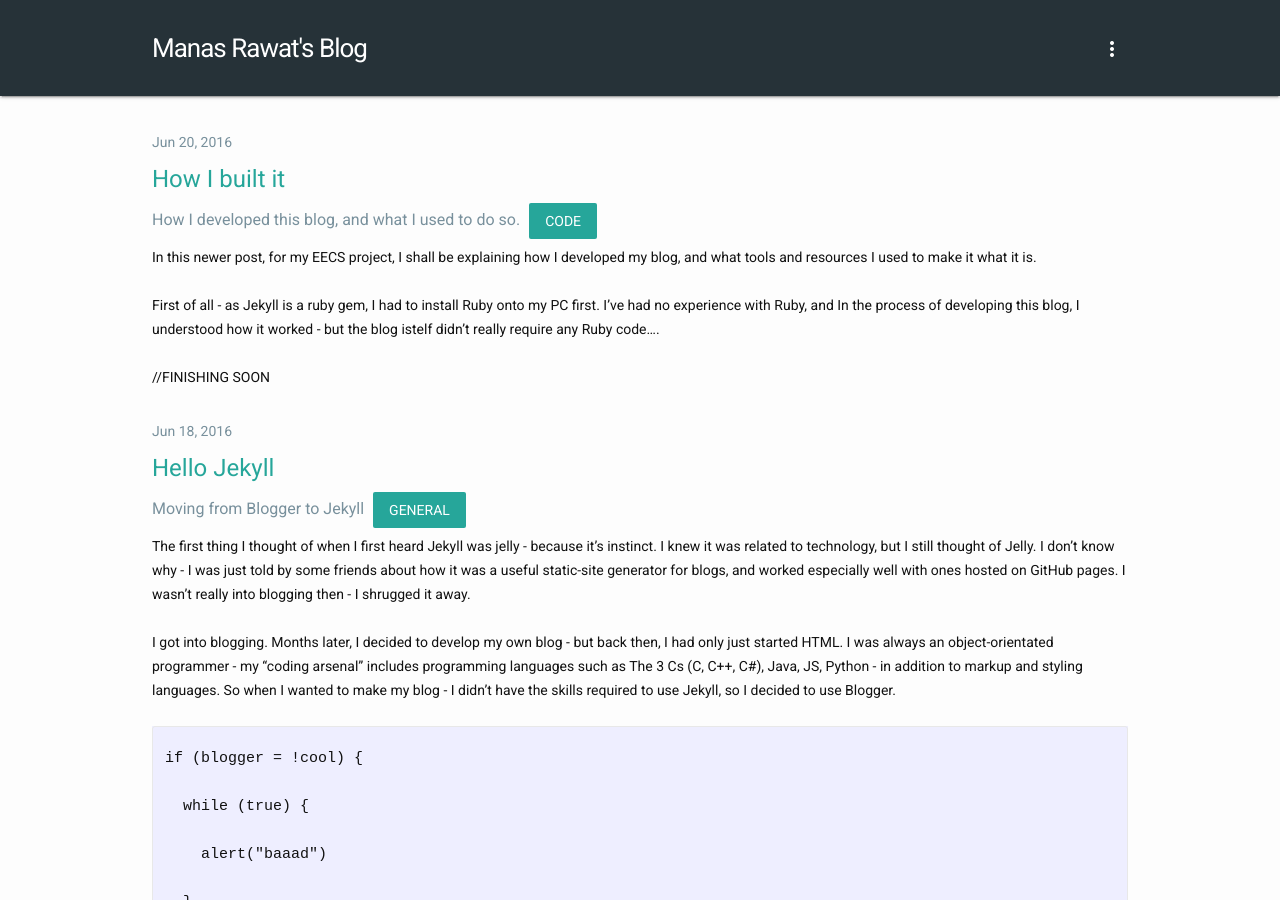
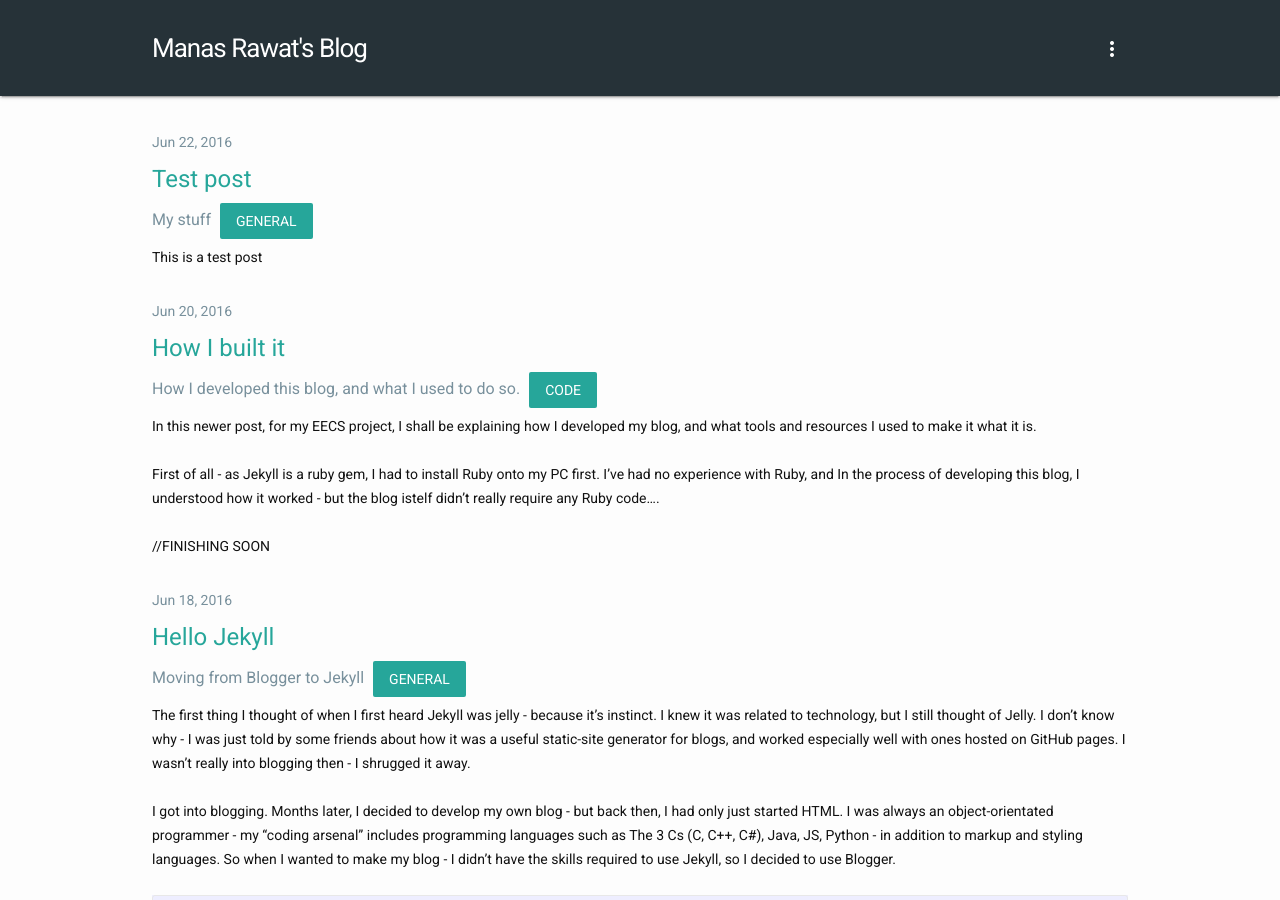
Before and after one commit to manasrawat/manasrawat.github.io, a Jekyll site: the page built from index.html, in a window 1280 px wide and 900 px high. Built offline with Jekyll 4.4.1, drawn with Linux system fonts in a browser that asks for light colours; nearby versions of some CDN libraries.

Commit message:
Archives page categorisation + links

```diff
--- a/_layouts/post.html
+++ b/_layouts/post.html
@@ -16,9 +16,9 @@ layout: default
 		<a class="post-link" itemprop="name headline">{{ page.title }}</a>
 		  <div class="post-description">
 		  <span style="margin-right: 5px;">{{ page.description }}</span>
-		  	<button class="mdl-button" style="margin-left: 5px; background-color: #26a69a; color: #ffffff; cursor: auto !important;">
+		  	<a href="/archive.html#{{ post.categories }}"><button class="mdl-button" style="background-color: #26a69a; color: #ffffff;">
 			{{ page.categories }}
-			</button>
+			</button></a>
 		  </div>
 
   <div class="post-content" itemprop="articleBody">
--- /dev/null
+++ b/_posts/2016-06-18-test-post.markdown
@@ -0,0 +1,8 @@
+---
+layout: post
+title:  "Test post"
+date:   2016-06-22 21:50:32 +0100
+categories: general
+description: "My stuff"
+---
+This is a test post
--- a/index.html
+++ b/index.html
@@ -12,9 +12,9 @@ layout: default
           <a class="post-link" href="{{ post.url | prepend: site.baseurl }}">{{ post.title }}</a>
 		  <div class="post-description">
 		  <span style="margin-right: 5px;">{{ post.description }}</span>
-		  	<button class="mdl-button" style="background-color: #26a69a; color: #ffffff; cursor: auto !important;">
+		  	<a href="/archive.html#{{ post.categories }}"><button class="mdl-button" style="background-color: #26a69a; color: #ffffff;">
 			{{ post.categories }}
-			</button>
+			</button></a>
 		  </div>
 		    <div class="post-content">
 				{{ post.content }}
```
Also changed, not shown: archive.html (+11 -6 lines).
